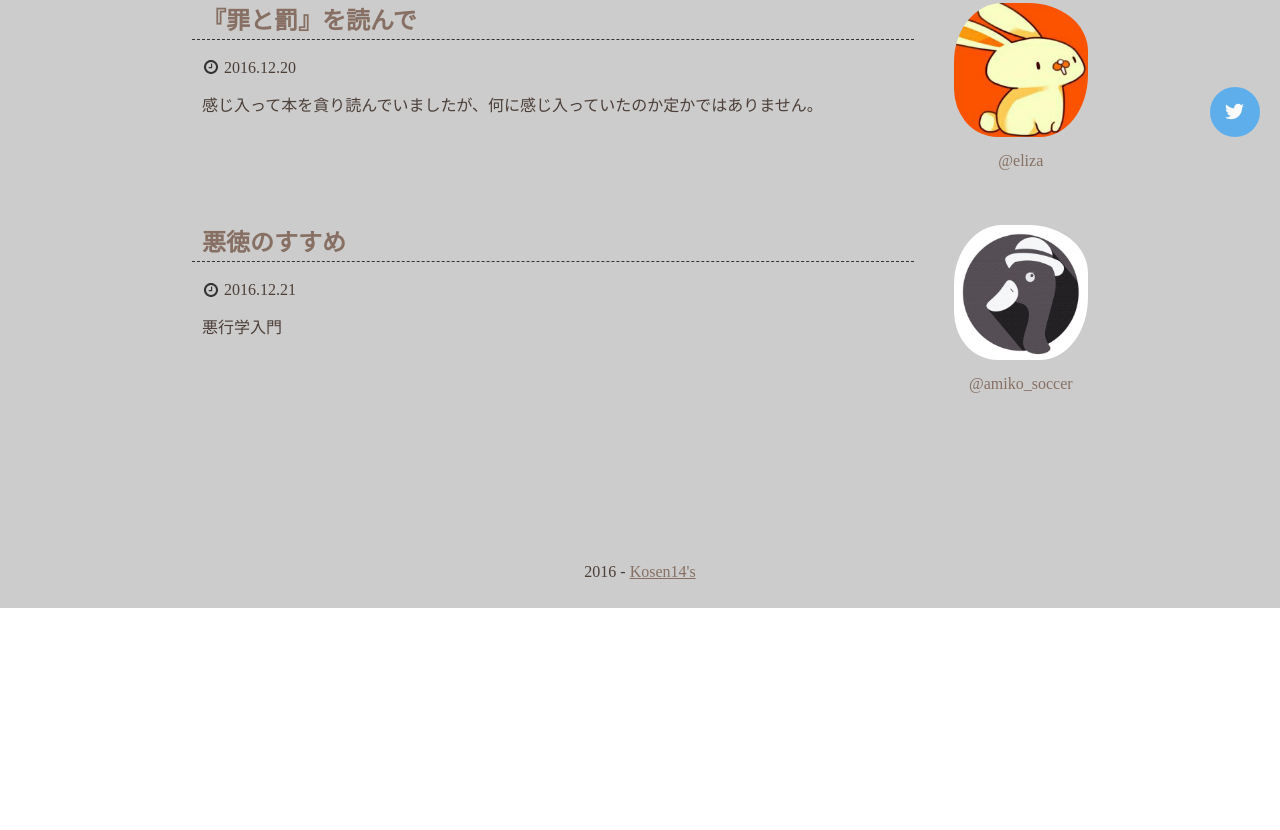
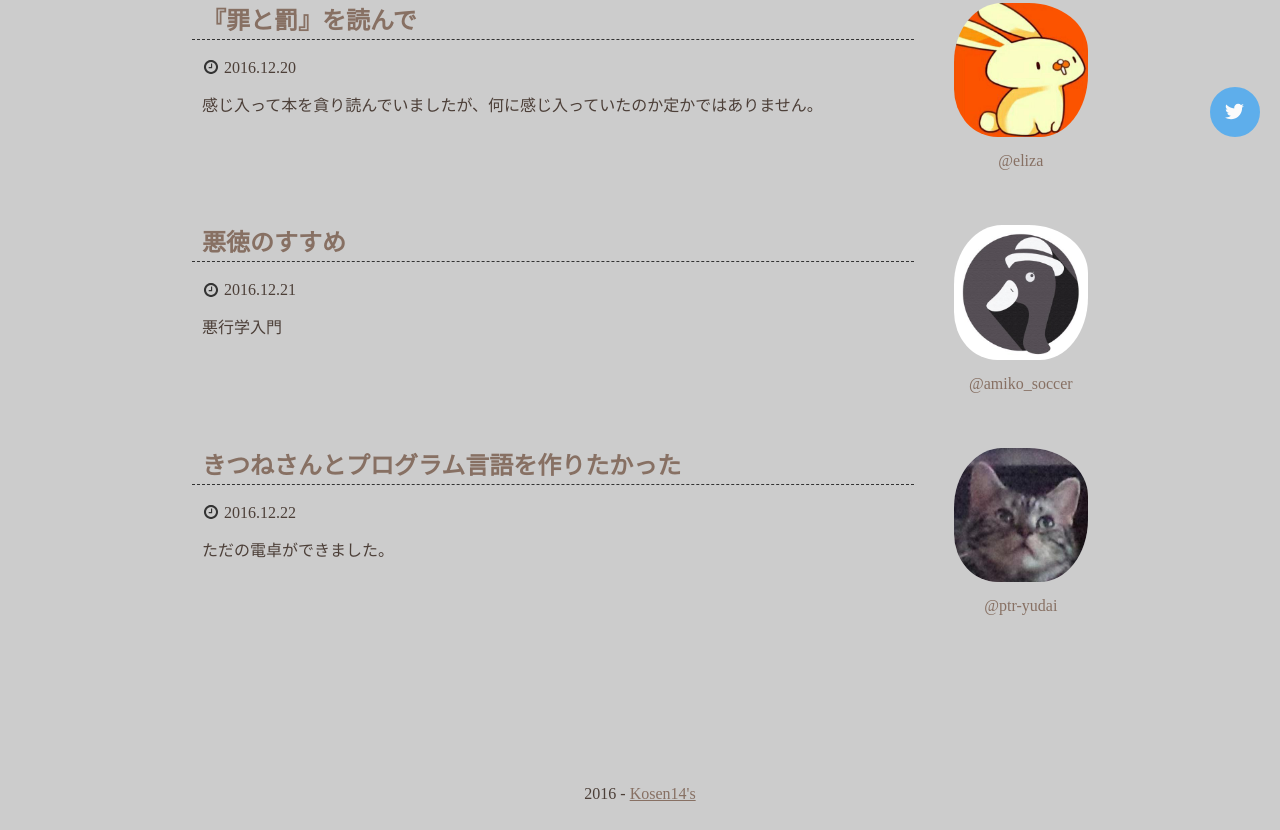
Before and after one commit to kosen14s/site-old-ver1, a plain HTML site: page bookclub2nd/index.html in a window 1280 px wide. Shown: the part 643-1473 px from the top of the page. Before the commit the page ends 1251 px from the top, so only its background shows below. Drawn offline with Linux system fonts and the light colour scheme.

Commit message:
Update 2016-12-22T13:50:59.955Z

```diff
--- a/bookclub2nd/index.html
+++ b/bookclub2nd/index.html
@@ -66,6 +66,19 @@
         </div>
         <div class="introducer"><a href="https://twitter.com/amiko_soccer"><img class="icon" src="../images/bookclub/amiko_soccer.jpg"></a><a class="name" href="https://twitter.com/amiko_soccer">@amiko_soccer</a></div>
       </article>
+      <article class="book">
+        <div class="introduction">
+          <h2 class="title"><a href="http://ydfj.blogspot.jp/2016/12/llvm-kosen14s.html">きつねさんとプログラム言語を作りたかった</a></h2>
+          <p>
+            <svg version="1.1" style="padding-bottom:4px" width="18px" height="18px" viewBox="0 0 48.21 48.21" enable-background="new 0 0 54.9 44.5" xml:space="preserve">
+              <path fill="#333" d="M2435.3,771.4a24.3,24.3,0,0,1,0,24.2,24,24,0,0,1-8.8,8.8,24.3,24.3,0,0,1-24.2,0,24,24,0,0,1-8.8-8.8,24.3,24.3,0,0,1,0-24.2,24,24,0,0,1,8.8-8.8,24.3,24.3,0,0,1,24.2,0A24,24,0,0,1,2435.3,771.4Zm-6.1,20.7a17.2,17.2,0,0,0,0-17.1,17,17,0,0,0-6.2-6.2,17.2,17.2,0,0,0-17.1,0,17,17,0,0,0-6.2,6.2,17.2,17.2,0,0,0,0,17.1,17,17,0,0,0,6.2,6.2,17.2,17.2,0,0,0,17.1,0A17,17,0,0,0,2429.2,792.1Zm-10.8-19.6v14.1a1,1,0,0,1-1,1h-10a1,1,0,0,1-1-1v-2a1,1,0,0,1,1-1h7v-11a1,1,0,0,1,1-1h2A1,1,0,0,1,2418.4,772.4Z" transform="translate(-2390.3 -759.4)"></path>
+            </svg>
+            <time>2016.12.22</time>
+          </p>
+          <p>ただの電卓ができました。</p>
+        </div>
+        <div class="introducer"><a href="https://github.com/ptr-yudai"><img class="icon" src="../images/bookclub/ptr_yudai.jpg"></a><a class="name" href="https://github.com/ptr-yudai">@ptr-yudai</a></div>
+      </article>
     </main>
     <div class="backtotop"><a class="animhop-hover" id="twitter" href="" target="_blank">
         <svg version="1.1" style="padding: 0 0 3px 1px" width="20px" height="20px" viewBox="0 0 54.9 44.5" enable-background="new 0 0 54.9 44.5" xml:space="preserve">
```
